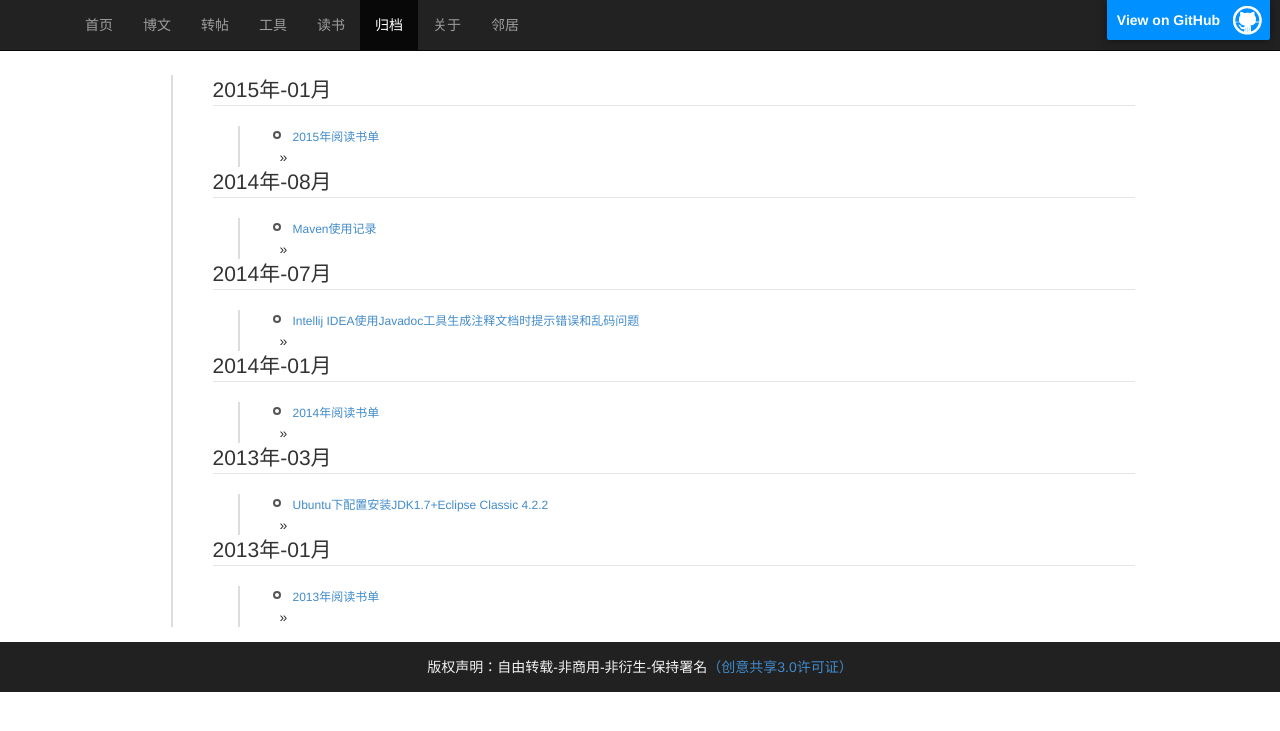
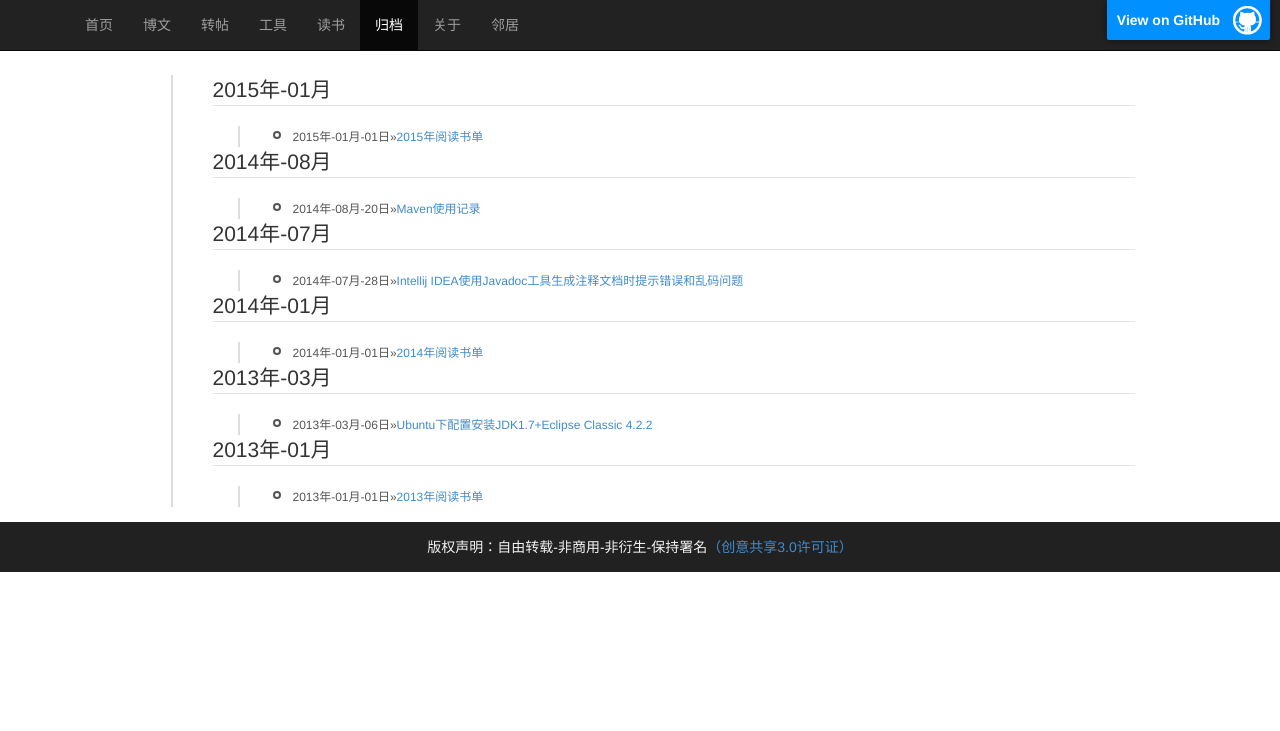
Before and after one commit to sheleng/sheleng.github.io, a Jekyll site: the page built from pages/archive.html, in a window 1280 px wide. Shown: the top 731 px of the page. Built offline with Jekyll 4.4.1, drawn with Linux system fonts in a browser that asks for light colours.

Commit message:
修改归档样式

```diff
--- a/pages/archive.html
+++ b/pages/archive.html
@@ -16,7 +16,7 @@
         <legend id="{{this_year}}-{{this_month}}">{{this_year}}年-{{this_month}}月</legend>
         <ul>
       {% endif %}
-      <li><b>{{ post.date | date: "%Y年-%m月-%d日" }}</b><span><a class="pjaxlink" href="{{ post.url }}">{{ post.title }}</a></span></li>&raquo;
+      <li><b></b><span>{{ post.date | date: "%Y年-%m月-%d日" }}&raquo;<a class="pjaxlink" href="{{ post.url }}">{{ post.title }}</a></span></li>
 
       {% if forloop.last %}
         </ul>
```
